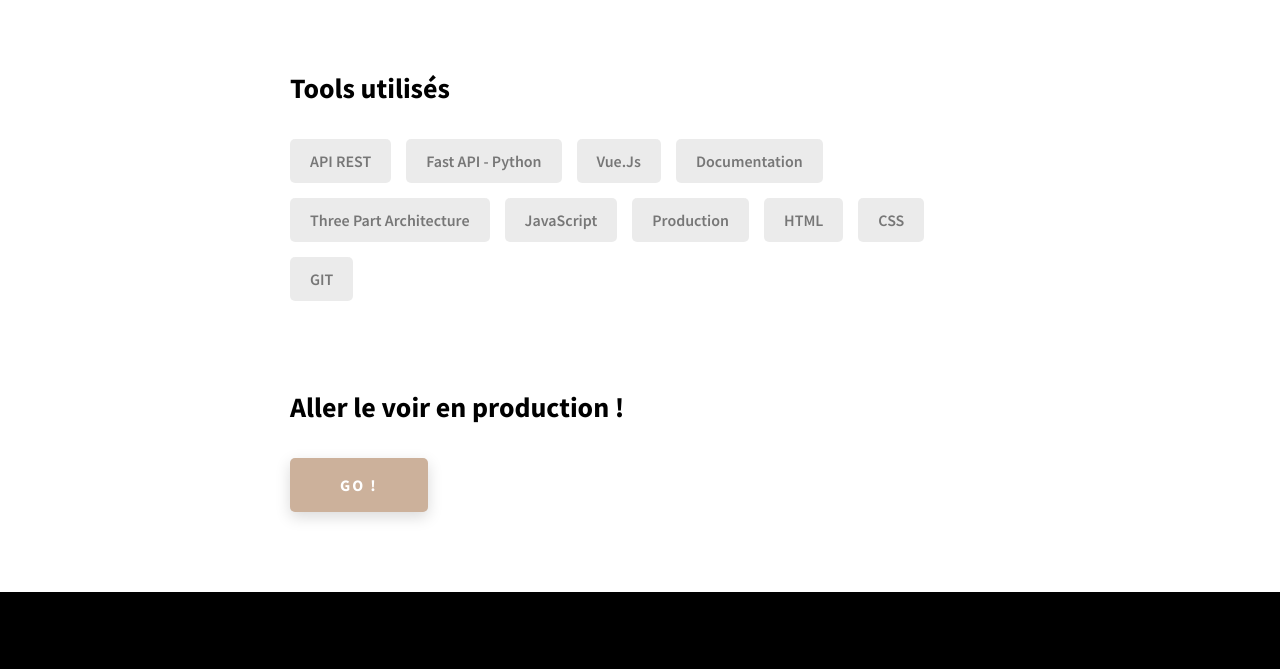
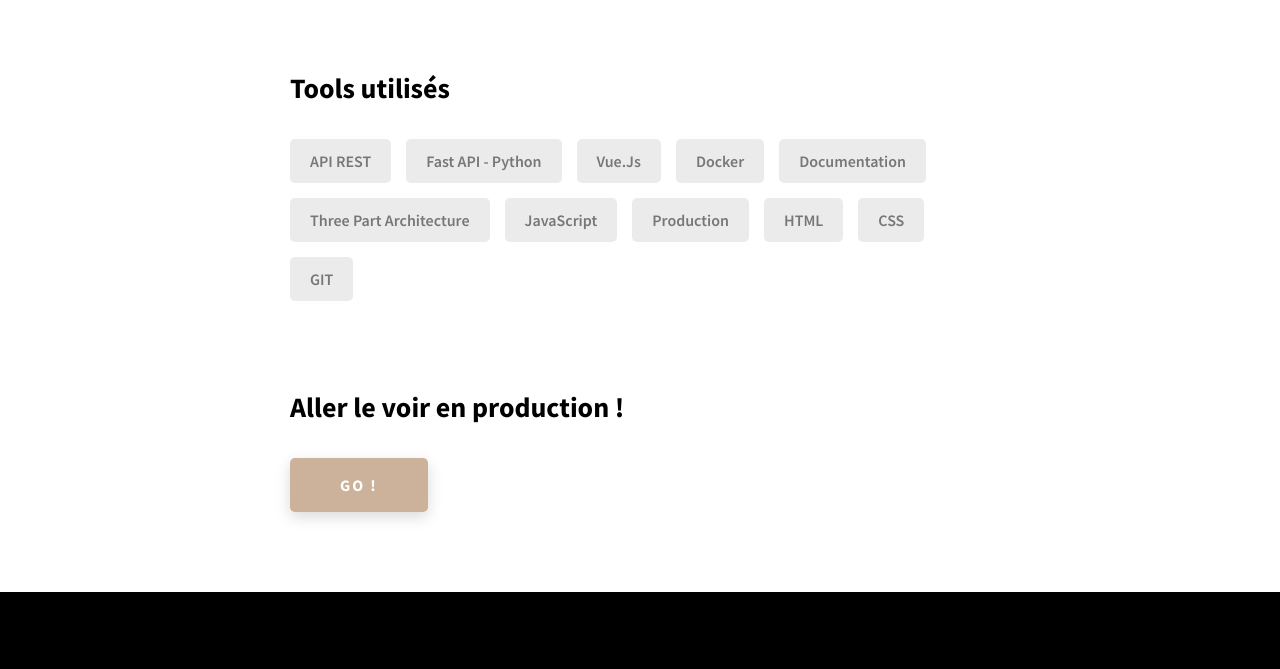
Before and after one commit to ThomasFournierEpitech/ThomasFournierepitech.github.io, a website: page ecrew.html in a window 1280 px wide. Shown: the part 1776-2445 px from the top of the page. Drawn offline with Linux system fonts and the light colour scheme.

Commit message:
Update ecrew.html

```diff
--- a/ecrew.html
+++ b/ecrew.html
@@ -123,6 +123,7 @@
                 <div class="skills__skill">API REST</div>
                 <div class="skills__skill">Fast API - Python</div>
                 <div class="skills__skill">Vue.Js</div>
+                <div class="skills__skill">Docker</div>
                 <div class="skills__skill">Documentation</div>
                 <div class="skills__skill">Three Part Architecture</div>
                 <div class="skills__skill">JavaScript</div>
```
